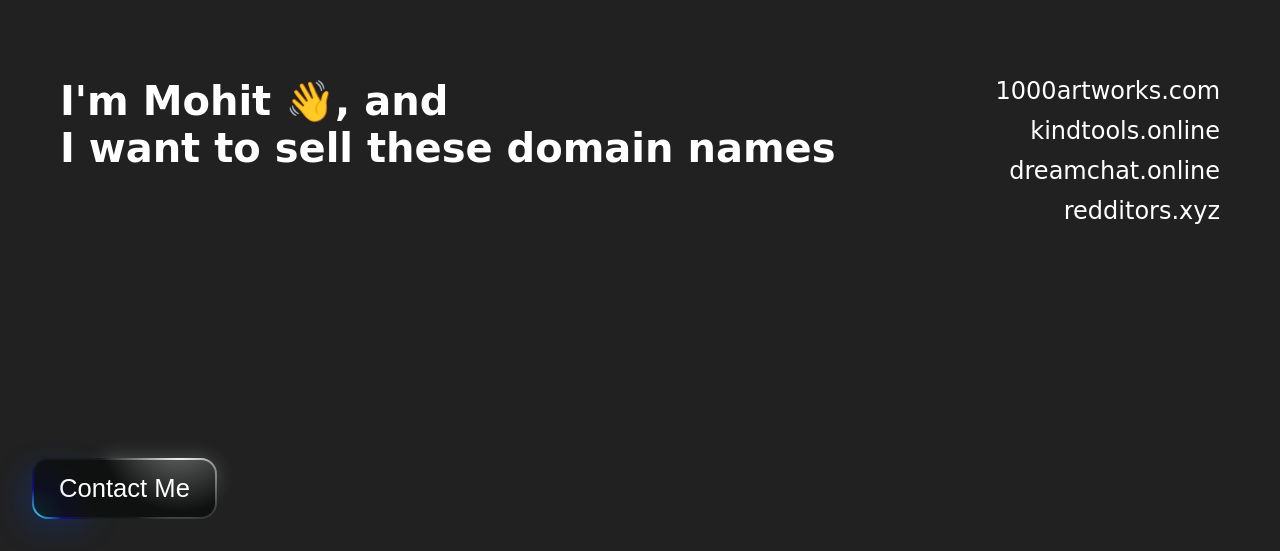
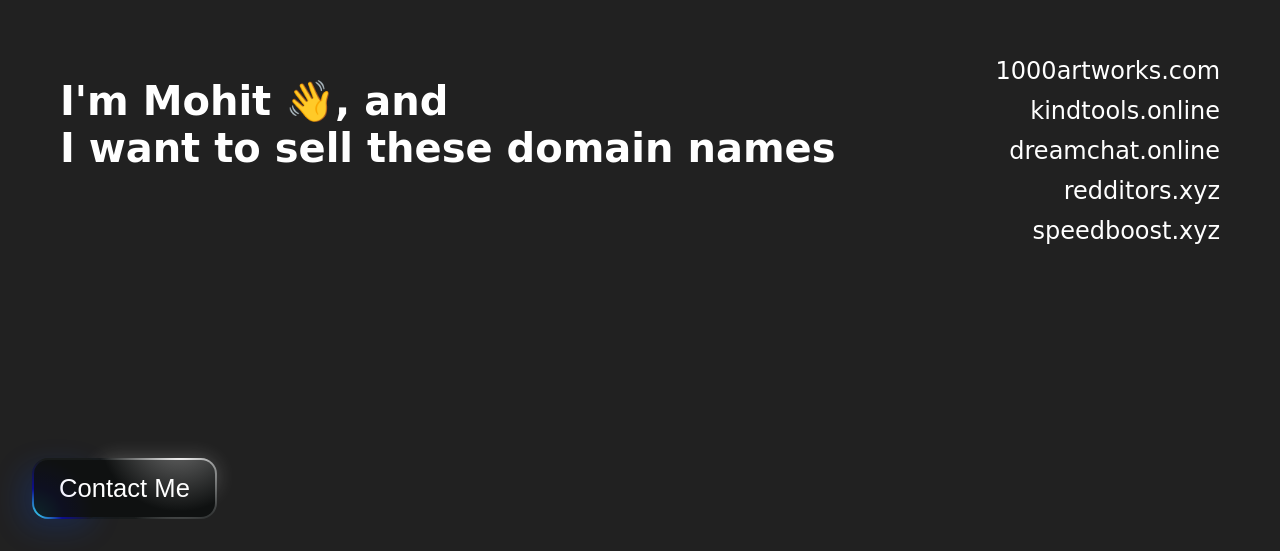
Before and after one commit to Mohit-Vaswani/domain-names, a plain HTML site: page index.html in a window 1280 px wide. Shown: the part 249-800 px from the top of the page. Drawn offline with Linux system fonts and the light colour scheme; a web font is replaced by a local one.

Commit message:
speedboost added

```diff
--- a/index.html
+++ b/index.html
@@ -23,6 +23,7 @@
             <li>kindtools.online</li>
             <li>dreamchat.online</li>
             <li>redditors.xyz</li>
+            <li>speedboost.xyz</li>
         </ul>
     </div>
 </body>
```
